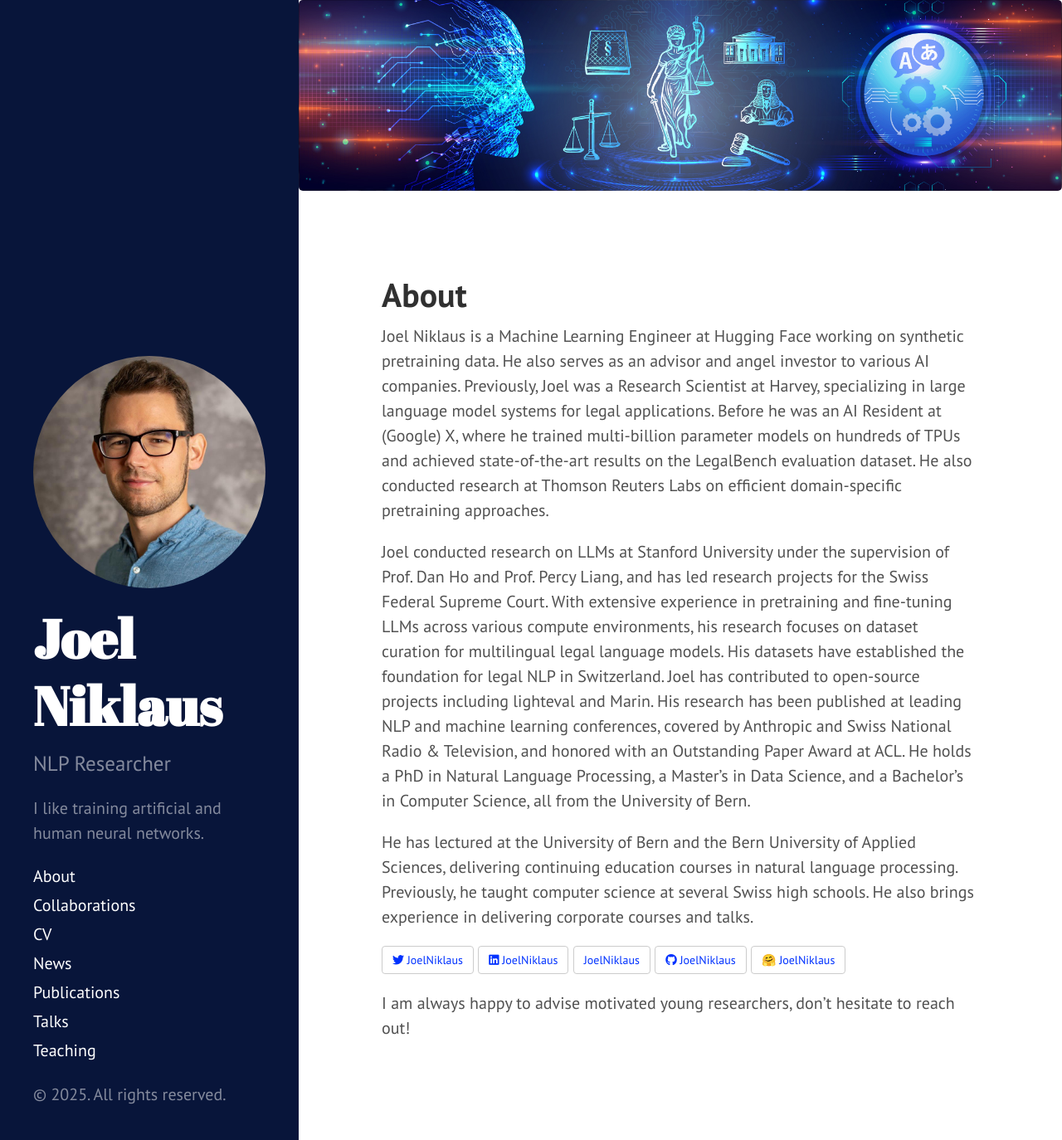
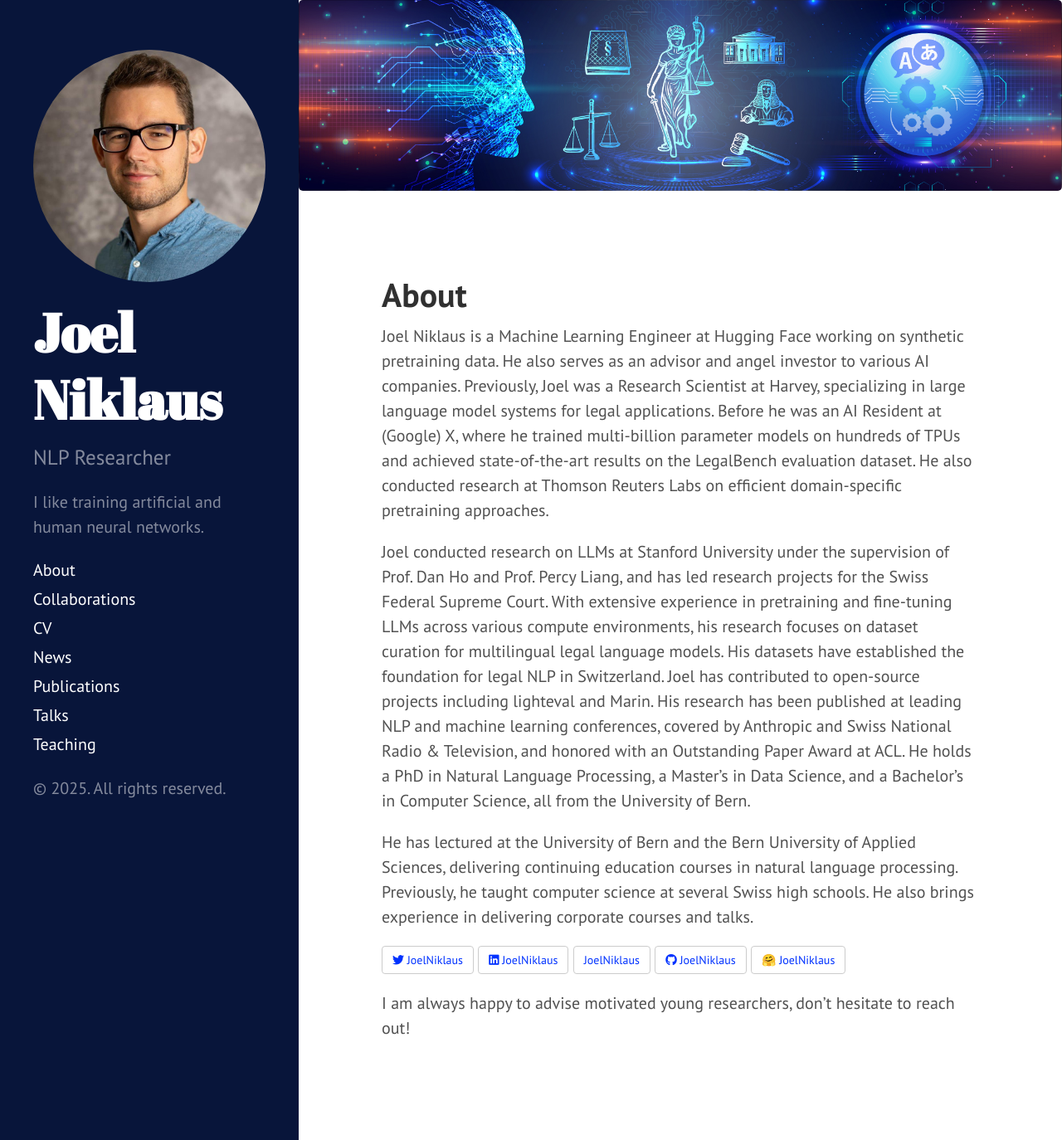
Before and after one commit to JoelNiklaus/joelniklaus.github.io, a Jekyll site: the page built from index.md, in a window 1280 px wide and 1374 px high. Shown: the whole window at 83% size. Built offline with Jekyll 4.4.1, drawn with Linux system fonts in a browser that asks for light colours; a style sheet for code colours, icons or effects is not loaded.

Commit message:
fixed issue with head being cut off at more than 100% zoom

```diff
--- a/public/css/hyde.css
+++ b/public/css/hyde.css
@@ -67,6 +67,7 @@
     bottom: 0;
     width: 18rem;
     text-align: left;
+    overflow-y: auto;
   }
 }
 
@@ -107,10 +108,8 @@
 
 @media (min-width: 48em) {
   .sidebar-sticky {
-    position: absolute;
-    right:  1rem;
-    bottom: 1rem;
-    left:   1rem;
+    position: relative;
+    padding: 1rem;
   }
 }
 
```
